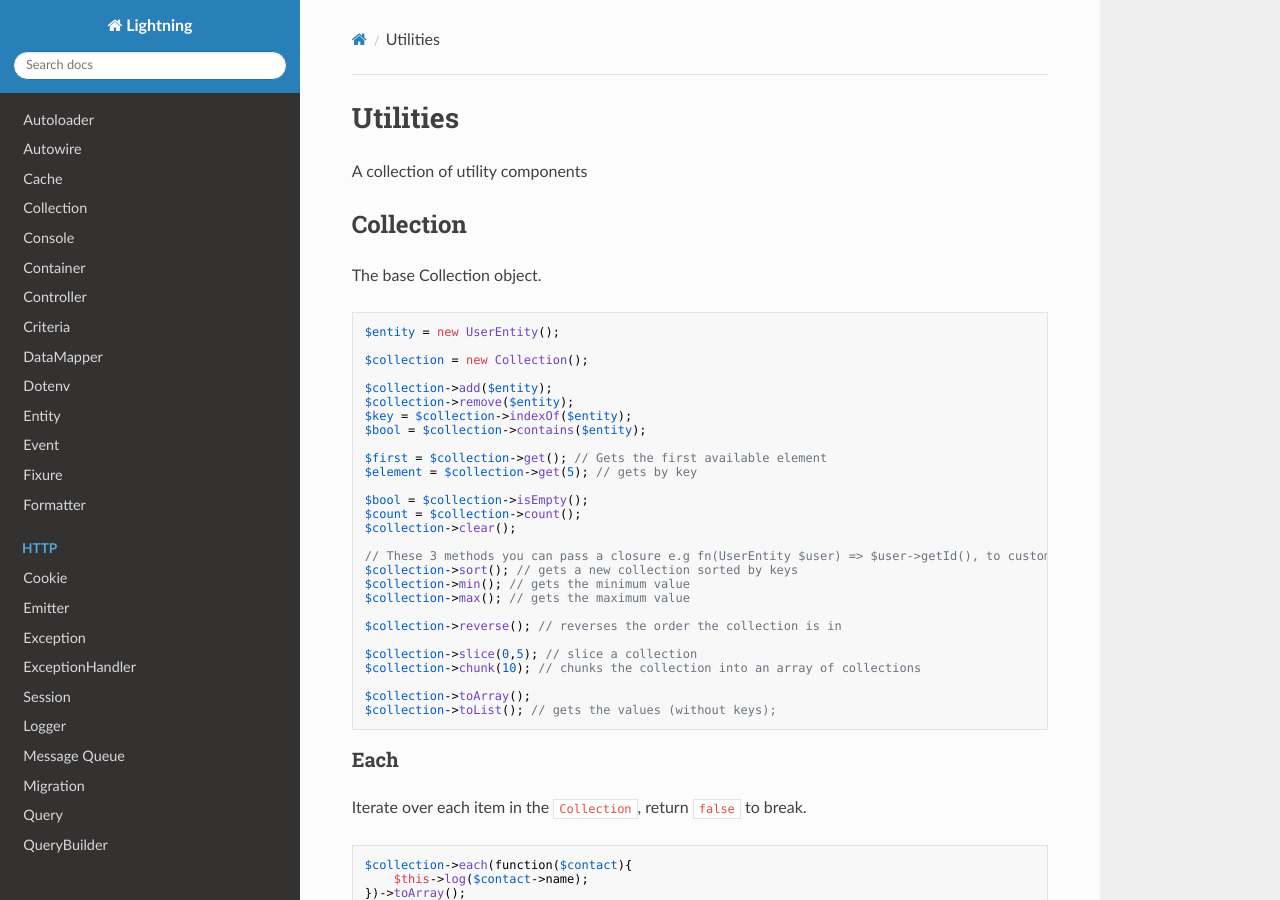
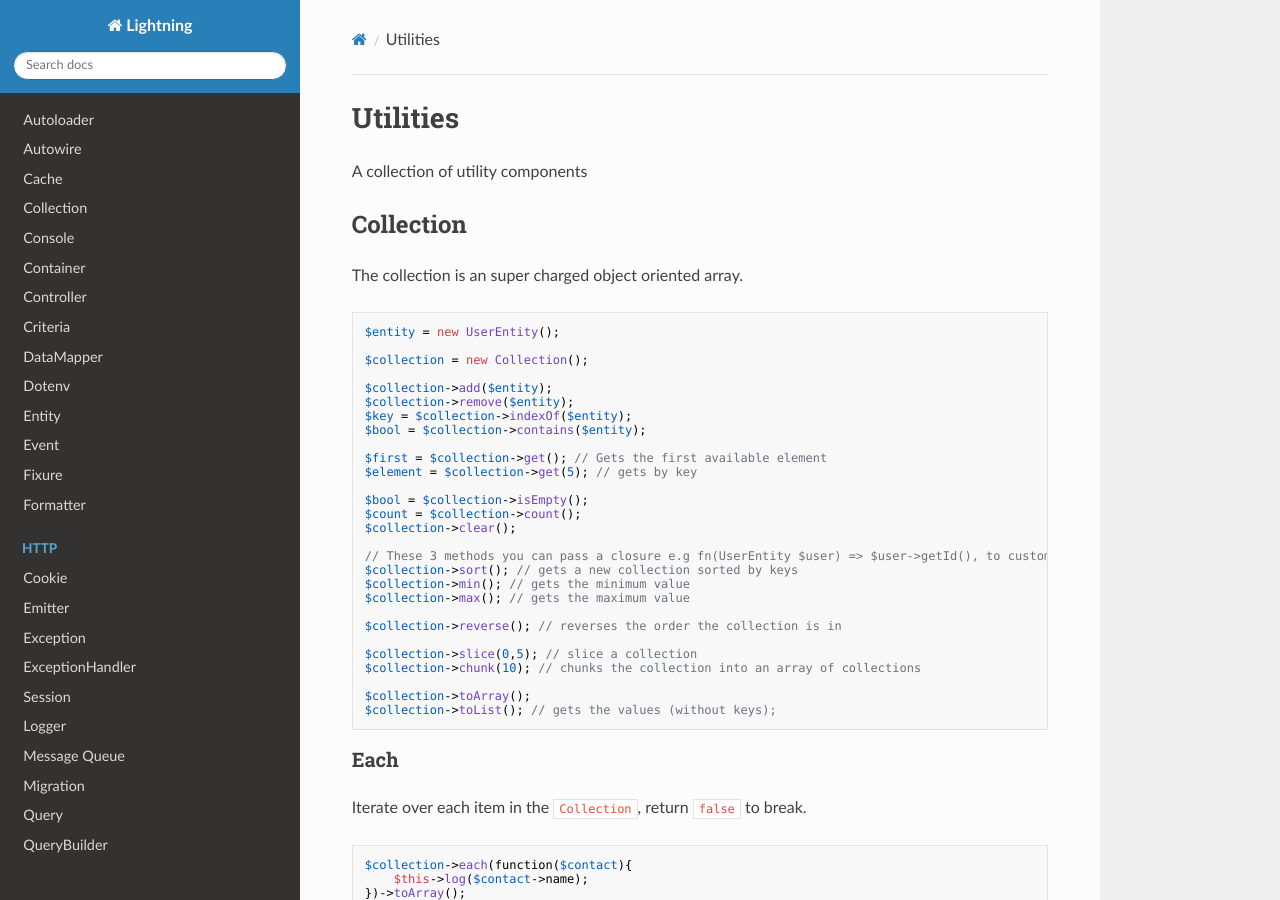
Before and after one commit to jamielsharief/lightning, an MkDocs documentation site: the page built from docs/utilities.md, in a window 1280 px wide and 900 px high. Built offline with MkDocs 1.6.1, drawn with Linux system fonts in a browser that asks for light colours; nearby versions of some CDN libraries.

Commit message:
changed desc

````diff
--- a/docs/utilities.md
+++ b/docs/utilities.md
@@ -4,7 +4,7 @@ A collection of utility components
 
 ## Collection
 
-The base Collection object.
+The collection is an super charged object oriented array.
 
 ```php
 $entity = new UserEntity();
````
